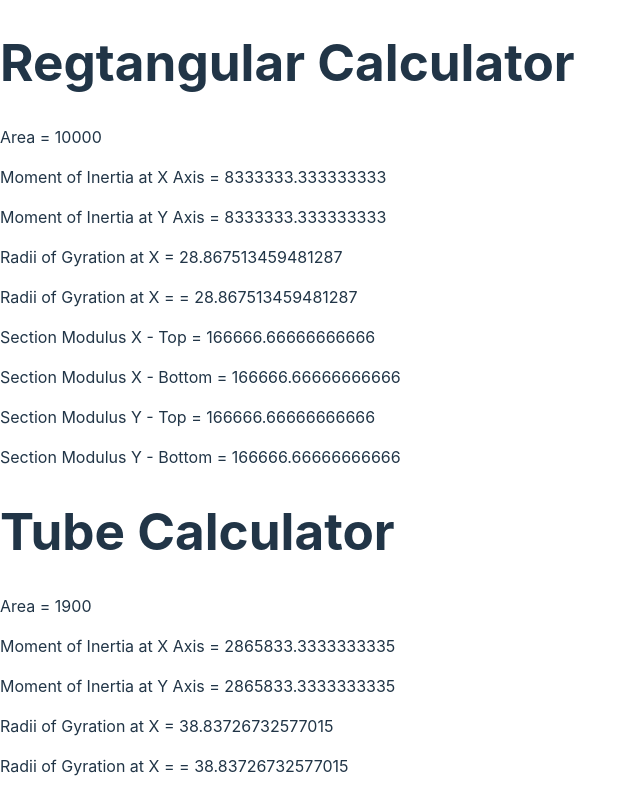
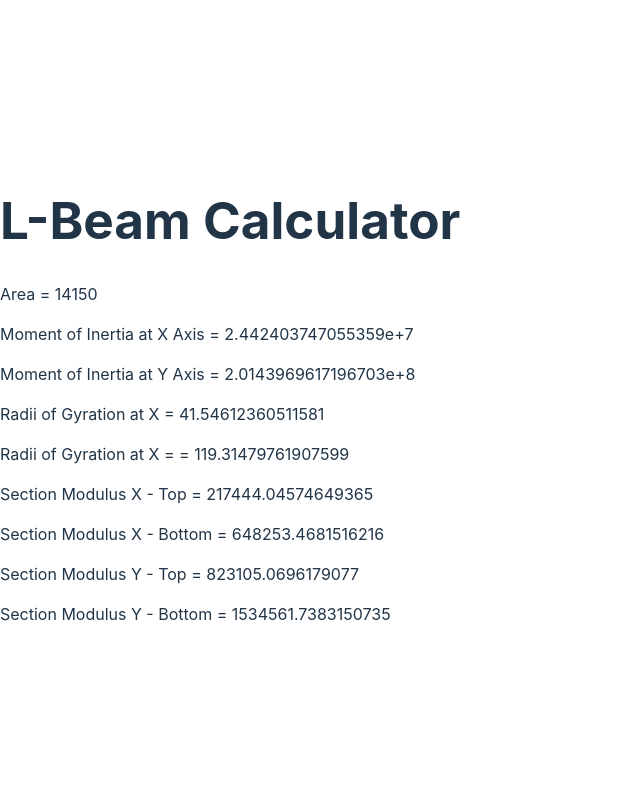
Before and after one commit to ozdilkazim/React-Structural-Engineering-Project, a React (Vite) app: page / in a window 1280 px wide. Shown: the top 797 px of the page, without its empty margins (0-640 px from the left). Built offline with nearby package versions, Linux system fonts and the light colour scheme.

Commit message:
L beam should be checked

```diff
--- a/src/App.jsx
+++ b/src/App.jsx
@@ -3,24 +3,36 @@ import CalcRect from "./calculators/01_regtangular";
 import CalcTube from "./calculators/02_tube";
 import CalcCircular from "./calculators/03_circular";
 import CalcPipe from "./calculators/04_pipe";
-import CalcIbeam from "./calculators/05_ibeam";
-import CalcLbeam from "./calculators/06_lbeam";
-import CalcCbeam from "./calculators/07_cbeam";
+import CalcIBeam from "./calculators/05_ibeam";
+import CalcLBeam from "./calculators/06_lbeam";
+import CalcCBeam from "./calculators/07_cbeam";
 function App() {
 
   return (
     <>
-      <h1>Regtangular Calculator</h1>
+      {/* <h1>Regtangular Calculator</h1>
       <div className="card">
         <CalcRect h0={100} w0={100}/>
       </div>
       <h1>Tube Calculator</h1>
       <div className="card">
-        <CalcTube h0={100} w0={100} t0={5}/>
-      </div>
-      <h1>Circular Calculator</h1>
+        <CalcTube h0={150} w0={100} t0={3}/>
+      </div> */
+      /* <h1>Circular Calculator</h1>
       <div className="card">
         <CalcCircular d0={100} />
+      </div> */
+      /* <h1>Pipe Calculator</h1>
+      <div className="card">
+        <CalcPipe d0={100} t0={5} />
+      </div>
+      <h1>I-Beam Calculator</h1>
+      <div className="card">
+        <CalcIBeam  h0={376} tw0={25} wfb0={150} tfb0={38} wft0={250} tft0={38} />
+      </div> */}
+      <h1>L-Beam Calculator</h1>
+      <div className="card">
+        <CalcLBeam  h0={376} tw0={25} wfb0={150} tfb0={38} wft0={0} tft0={0}  />
       </div>
     </>
   )
--- a/src/calculators/01_regtangular.jsx
+++ b/src/calculators/01_regtangular.jsx
@@ -1,14 +1,5 @@
 function CalcRect(props) {
-
-    let area;
-    let momentofInartiaX;
-    let momentofInartiaY;
-    let ix;
-    let iy;
-    let welxt;
-    let welyt;
-    let welxb;
-    let welyb;
+    let area, momentofInartiaX, momentofInartiaY, ix, iy, welxt, welyt, welxb, welyb;
     let h = props.h0;
     let w = props.w0;
     area = h * w ;
--- a/src/calculators/02_tube.jsx
+++ b/src/calculators/02_tube.jsx
@@ -1,14 +1,6 @@
 // import React, {useState, useEffect} from 'react';
 function CalcTube (props) {
-    let area;
-    let momentofInartiaX;
-    let momentofInartiaY;
-    let ix;
-    let iy;
-    let welxt;
-    let welyt;
-    let welxb;
-    let welyb;
+    let area, momentofInartiaX, momentofInartiaY, ix, iy, welxt, welyt, welxb, welyb;
     let h = props.h0;
     let w = props.w0;
     let t = props.t0;
--- a/src/calculators/03_circular.jsx
+++ b/src/calculators/03_circular.jsx
@@ -1,14 +1,6 @@
 // import React, {useState, useEffect} from 'react';
 function CalcCircular(props) {
-    let area;
-    let momentofInartiaX;
-    let momentofInartiaY;
-    let ix;
-    let iy;
-    let welxt;
-    let welyt;
-    let welxb;
-    let welyb;
+    let area, momentofInartiaX, momentofInartiaY, ix, iy, welxt, welyt, welxb, welyb;
     let D = props.d0;
     area = Math.PI * Math.pow(D, 2) / 4;
     momentofInartiaX = Math.PI * Math.pow(D, 4) / 64;
--- a/src/calculators/04_pipe.jsx
+++ b/src/calculators/04_pipe.jsx
@@ -1,8 +1,11 @@
 // import React, {useState, useEffect} from 'react';
-function CalcPipe (D, t) {
-    area = PI() * (Math.pow(D , 2) - Math.pow((D - t),2)) / 4;
-    momentofInartiaX = PI() * (Math.pow(D , 4) - Math.pow((D - t),4)) / 64;
-    momentofInartiaY = PI() * (Math.pow(D , 4) - Math.pow((D - t),4)) / 64;
+function CalcPipe (props) {
+    let area, momentofInartiaX, momentofInartiaY, ix, iy, welxt, welyt, welxb, welyb;
+    let D = props.d0;
+    let t = props.t0;
+    area = Math.PI * (Math.pow(D , 2) - Math.pow((D - 2 * t),2)) / 4;
+    momentofInartiaX = Math.PI * (Math.pow(D , 4) - Math.pow((D - 2 * t),4)) / 64;
+    momentofInartiaY = Math.PI * (Math.pow(D , 4) - Math.pow((D - 2 * t),4)) / 64;
 
     // Radii of gyration
     ix = Math.sqrt(momentofInartiaX / area);
@@ -11,6 +14,19 @@ function CalcPipe (D, t) {
     // Section Modulus
      welxb = welxt = momentofInartiaX / (D/2);
      welyb = welyt = momentofInartiaY / (D/2);
+     return (
+        <>
+        <p>Area = {area}</p>
+        <p>Moment of Inertia at X Axis = {momentofInartiaX}</p>
+        <p>Moment of Inertia at Y Axis = {momentofInartiaY}</p>
+        <p>Radii of Gyration at X = {ix}</p>
+        <p>Radii of Gyration at X = = {iy}</p>
+        <p>Section Modulus X - Top = {welxt}</p>
+        <p>Section Modulus X - Bottom = {welxb}</p>
+        <p>Section Modulus Y - Top = {welyt}</p>
+        <p>Section Modulus Y - Bottom = {welyb}</p>
+        </>
+    )
 }
 
 export default CalcPipe;
--- a/src/calculators/05_ibeam.jsx
+++ b/src/calculators/05_ibeam.jsx
@@ -1,6 +1,13 @@
 // import React, {useState, useEffect} from 'react';
-function CalcIBeam (h, tw, wfb, tfb, wft, tft) {
-    hw = h - tfb - tft;
+function CalcIBeam (props) {
+    let A1, A2, A3, y1, y2, y3, x1, x2, x3, ym, xm, area, I1x, I1y, I2x, I2y, I3x, I3y, momentofInartiaX, momentofInartiaY, d1x, d1y, d2x, d2y, d3x, d3y, ix, iy, welxt, welyt, welxb, welyb;
+    let h = props.h0;
+    let tw = props.tw0;
+    let wfb = props.wfb0;
+    let tfb = props.tfb0;
+    let wft = props.wft0;
+    let tft = props.tft0;
+    let hw = h - tfb - tft;
 
     // Lets calculate centroid of section
 
@@ -63,14 +70,28 @@ function CalcIBeam (h, tw, wfb, tfb, wft, tft) {
     welyt = momentofInartiaY / (h - ym);
 
     // Logs
-    console.log("A1 = ", A1, "y1 = ", y1,"x1 = ", x1, "I1x= ", I1x, "I1y = ", I1y, "d1y = ", d1y, "d1x = ", d1x);
-    console.log("A2 = ", A2, "y2 = ", y2,"x2 = ", x2, "I2x= ", I2x, "I2y = ", I2y, "d2y = ", d2y, "d2x = ", d2x);
-    console.log("A3 = ", A3, "y3 = ", y3,"x3 = ", x3, "I3x= ", I3x, "I3y = ", I3y, "d3y = ", d3y, "d3x = ", d3x);
-    console.log("Area = ", area, "ym = ", ym,"xm = ", xm);
-    console.log("Iyy = ", momentofInartiaY, "Ixx = ", momentofInartiaX);
-    console.log("ix = ", ix, "iyy =", iy);
-    console.log("Wel,xb = ", welxb, "Wel,yb =", welyb);
-    console.log("Wel,xt = ", welxt, "Wel,yt =", welyt);
+    // console.log("A1 = ", A1, "y1 = ", y1,"x1 = ", x1, "I1x= ", I1x, "I1y = ", I1y, "d1y = ", d1y, "d1x = ", d1x);
+    // console.log("A2 = ", A2, "y2 = ", y2,"x2 = ", x2, "I2x= ", I2x, "I2y = ", I2y, "d2y = ", d2y, "d2x = ", d2x);
+    // console.log("A3 = ", A3, "y3 = ", y3,"x3 = ", x3, "I3x= ", I3x, "I3y = ", I3y, "d3y = ", d3y, "d3x = ", d3x);
+    // console.log("Area = ", area, "ym = ", ym,"xm = ", xm);
+    // console.log("Iyy = ", momentofInartiaY, "Ixx = ", momentofInartiaX);
+    // console.log("ix = ", ix, "iyy =", iy);
+    // console.log("Wel,xb = ", welxb, "Wel,yb =", welyb);
+    // console.log("Wel,xt = ", welxt, "Wel,yt =", welyt);
+
+    return (
+        <>
+        <p>Area = {area}</p>
+        <p>Moment of Inertia at X Axis = {momentofInartiaX}</p>
+        <p>Moment of Inertia at Y Axis = {momentofInartiaY}</p>
+        <p>Radii of Gyration at X = {ix}</p>
+        <p>Radii of Gyration at X = = {iy}</p>
+        <p>Section Modulus X - Top = {welxt}</p>
+        <p>Section Modulus X - Bottom = {welxb}</p>
+        <p>Section Modulus Y - Top = {welyt}</p>
+        <p>Section Modulus Y - Bottom = {welyb}</p>
+        </>
+    )
 }
 
 export default CalcIBeam;
--- a/src/calculators/06_lbeam.jsx
+++ b/src/calculators/06_lbeam.jsx
@@ -1,12 +1,17 @@
 // import React, {useState, useEffect} from 'react';
-function CalcLBeam (h, tw, wfb, tfb) {
-    hw = h - tfb;
+function CalcLBeam (props) {
+    let A2, A3, y2, y3, x1, x2, x3, ym, xm, area, I2x, I2y, I3x, I3y, momentofInartiaX, momentofInartiaY, d2x, d2y, d3x, d3y, ix, iy, welxt, welyt, welxb, welyb;
+    let h = props.h0;
+    let tw = props.tw0;
+    let wfb = props.wfb0;
+    let tfb = props.tfb0;
+    let hw = h - tfb;
 
     // Lets calculate centroid of section
 
     // Segment 2
     A2 = hw * tw;
-    y2 = tfb + hw / 2;
+    y2 = hw / 2 + tfb;
     x2 = tw / 2;
     I2x = hw * Math.pow(tw , 3) / 12
     I2y = tw * Math.pow(hw , 3) / 12
@@ -28,10 +33,10 @@ function CalcLBeam (h, tw, wfb, tfb) {
     // Distance to centroid
 
     // S2
-    d2y = Math.abs((tfb + hw / 2) - ym);
+    d2y = hw / 2 + tfb - ym;
     d2x = tw / 2 - xm;
     // S3
-    d3y = Math.abs((tfb / 2) - ym);
+    d3y = tfb / 2 - ym;
     d3x = wfb / 2 - xm;
 
     // Moment of Inertia
@@ -40,7 +45,7 @@ function CalcLBeam (h, tw, wfb, tfb) {
     momentofInartiaY = momentofInartiaY.toExponential();
     momentofInartiaX = momentofInartiaX.toExponential();
 
-    // Radii of gyration
+    // Radii of gyrationl;
     ix = Math.sqrt(momentofInartiaX / area);
     iy = Math.sqrt(momentofInartiaY / area);
 
@@ -60,6 +65,20 @@ function CalcLBeam (h, tw, wfb, tfb) {
     console.log("ix = ", ix, "iyy =", iy);
     console.log("Wel,xb = ", welxb, "Wel,yb =", welyb);
     console.log("Wel,xt = ", welxt, "Wel,yt =", welyt);
+
+    return (
+        <>
+        <p>Area = {area}</p>
+        <p>Moment of Inertia at X Axis = {momentofInartiaX}</p>
+        <p>Moment of Inertia at Y Axis = {momentofInartiaY}</p>
+        <p>Radii of Gyration at X = {ix}</p>
+        <p>Radii of Gyration at X = = {iy}</p>
+        <p>Section Modulus X - Top = {welxt}</p>
+        <p>Section Modulus X - Bottom = {welxb}</p>
+        <p>Section Modulus Y - Top = {welyt}</p>
+        <p>Section Modulus Y - Bottom = {welyb}</p>
+        </>
+    )
 }
 
 export default CalcLBeam;
```
